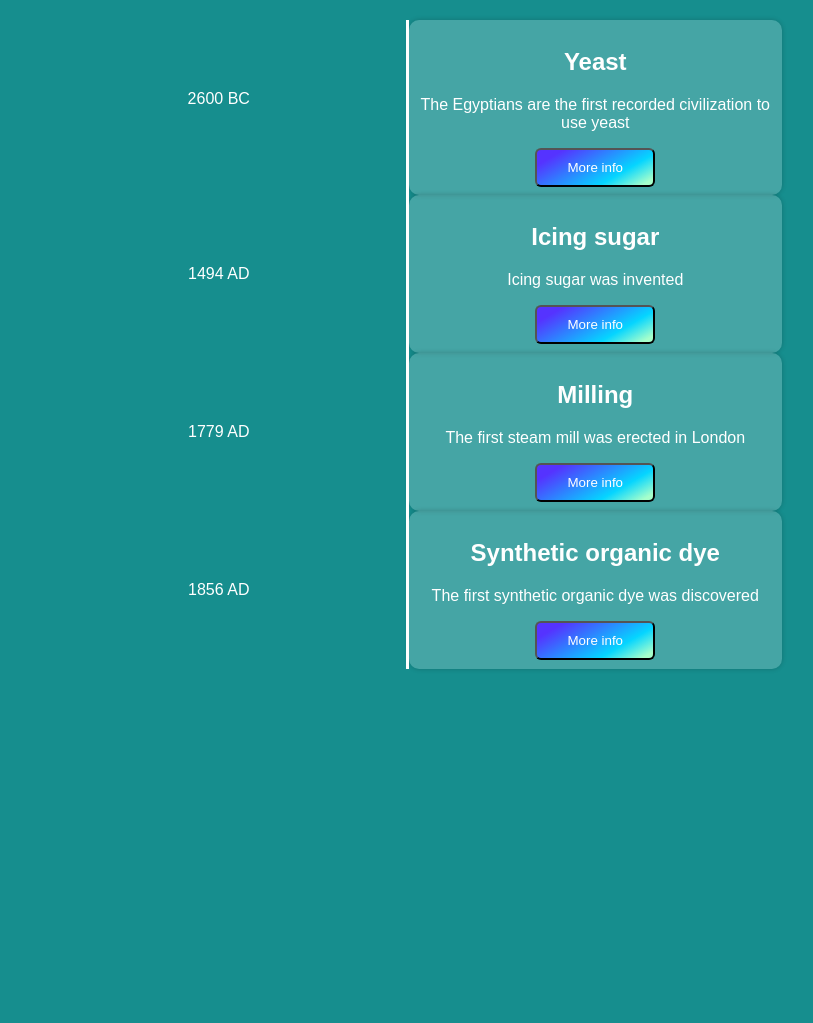
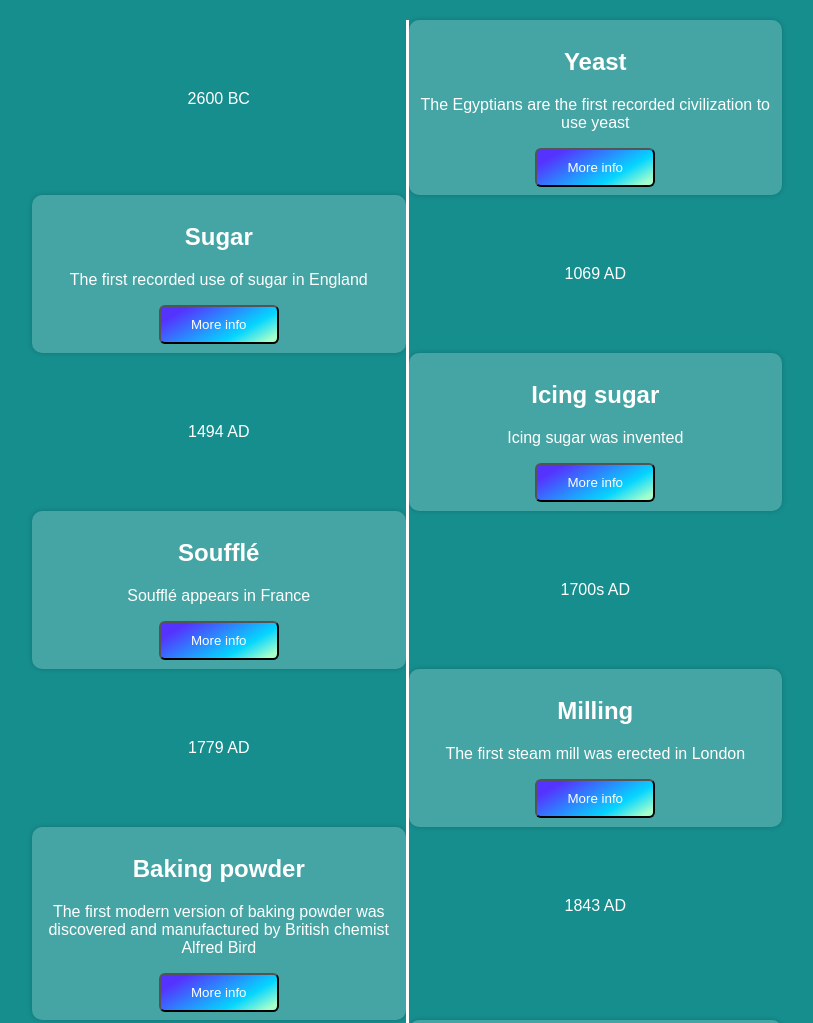
Before and after one commit to black-codher-bootcamp-2022-daly/unit-03-javascript-assessment-daly-group-d, a website with bundled scripts: page index.html in a window 1280 px wide. Shown: the top 1023 px of the page, without its empty margins (233-1046 px from the left). Before the commit the page ends 800 px from the top, so only its background shows below. Built offline with nearby package versions, Linux system fonts and the light colour scheme.

Commit message:
timeline-item

```diff
--- a/css/main.css
+++ b/css/main.css
@@ -40,7 +40,7 @@
  }
 
 
-.timeline_item{
+.timeline-item{
   padding: 0.5em;
   background: rgba(255, 255, 255, 0.2);
   box-shadow: 0 0 5px rgba(0, 0, 0, 0.2);
--- a/js/index.js
+++ b/js/index.js
@@ -25,7 +25,7 @@
 
 
         const div3 = document.createElement("div");
-        div3.className = "timeline_item";
+        div3.className = "timeline-item";
 
         const title = document.createElement("h2");
         title.className = "timeline-item-title";
@@ -50,36 +50,36 @@
         // box with content
 
 
-        // const div3 = document.createElement("div");
-        // div3.className = "timeline_item";
+        const div3 = document.createElement("div");
+        div3.className = "timeline-item";
 
-        // const title = document.createElement("h2");
-        // title.className = "timeline-item-title";
-        // title.innerHTML = dates[counter].title;
-        // div3.appendChild(title);
+        const title = document.createElement("h2");
+        title.className = "timeline-item-title";
+        title.innerHTML = dates[counter].title;
+        div3.appendChild(title);
 
-        // const summaryText = document.createElement("p");
-        // summaryText.className = "timeline-item-summary";
-        // summaryText.innerHTML = dates[counter].summary;
-        // div3.appendChild(summaryText);
+        const summaryText = document.createElement("p");
+        summaryText.className = "timeline-item-summary";
+        summaryText.innerHTML = dates[counter].summary;
+        div3.appendChild(summaryText);
 
-        // const infoButton = document.createElement("button");
-        // infoButton.className = "timeline-item-more-info";
-        // infoButton.innerHTML = "More info";
-        // div3.appendChild(infoButton);
-        // container.appendChild(div3);
+        const infoButton = document.createElement("button");
+        infoButton.className = "timeline-item-more-info";
+        infoButton.innerHTML = "More info";
+        div3.appendChild(infoButton);
+        container.appendChild(div3);
 
-        // // line in the middle
-        // const div2 = document.createElement("div");
-        // div2.className = "timeline__middle";
-        // container.appendChild(div2);
+        // line in the middle
+        const div2 = document.createElement("div");
+        div2.className = "timeline__middle";
+        container.appendChild(div2);
 
 
-        // // date box
-        // const span =  document.createElement("span");
-        // span.className= "timeline-item-date";
-        // span.innerHTML = dates[counter].date;
-        // container.appendChild(span);
+        // date box
+        const span =  document.createElement("span");
+        span.className= "timeline-item-date";
+        span.innerHTML = dates[counter].date;
+        container.appendChild(span);
 
     }
 };
```
